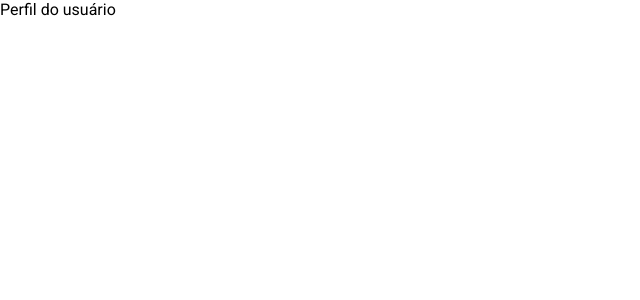
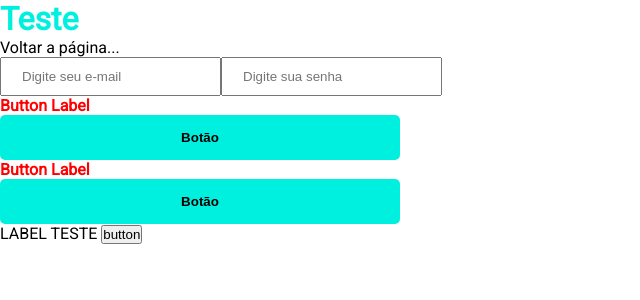
Before and after one commit to JonsMota/Revisao-Frontend-NextStyledComponents, a Next.js app: page / in a window 1280 px wide. Shown: the top 300 px of the page, without its empty margins (0-640 px from the left). Built offline with nearby package versions, Linux system fonts and the light colour scheme.

Commit message:
Criado o Title, Button e o Input

```diff
--- a/pages/index.js
+++ b/pages/index.js
@@ -1,3 +1,20 @@
+import Title from '../src/components/title/Title'
+import Button from '../src/components/button/Button'
+import Input from '../src/components/input/Input'
+
 export default function Home() {
-  return <div>Perfil do usuário</div>
+  return (
+    <>
+      <Title>Teste</Title>
+      <label>Voltar a página...</label>
+      <form>
+        <Input type="text" placeholder="Digite seu e-mail" />
+        <Input type="password" placeholder="Digite sua senha" />
+        <Button>Botão</Button>
+      </form>
+      <Button>Botão</Button>
+      <label>LABEL TESTE </label>
+      <button>button</button>
+    </>
+  )
 }
--- /dev/null
+++ b/src/components/button/Button.jsx
@@ -0,0 +1,30 @@
+import styled from 'styled-components'
+
+const ButtonContainer = styled.div`
+  display: flex;
+  flex-direction: column;
+  max-width: 400px;
+
+    label {
+      font-weight: bold;
+      color: red;
+    }
+
+    button {
+      background-color: ${(props) => props.theme.primary};
+      cursor: pointer;
+      font-weight: bold;
+      border: 0;
+      padding: 15px;
+      border-radius: 5px;
+    }
+`
+
+export default function Button(props) {
+  return (
+    <ButtonContainer>
+      <label>Button Label</label>
+      <button {...props}></button>
+    </ButtonContainer>
+  )
+}
--- /dev/null
+++ b/src/components/input/Input.jsx
@@ -0,0 +1,9 @@
+import styled from 'styled-components'
+
+const StyledInput = styled.input`
+  padding: 10px 20px;
+`
+
+export default function Input(props) {
+  return <StyledInput {...props} />
+}
--- /dev/null
+++ b/src/components/title/Title.jsx
@@ -0,0 +1,9 @@
+import styled from 'styled-components'
+
+const StyledTitle = styled.h1 `
+  color: ${(props) => props.theme.primary};
+`
+
+export default function Title(props) {
+  return <StyledTitle>{props.children}</StyledTitle>
+}
```
